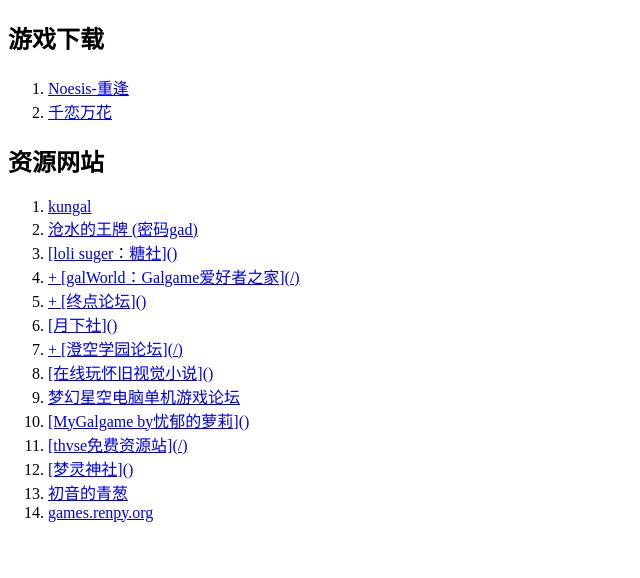
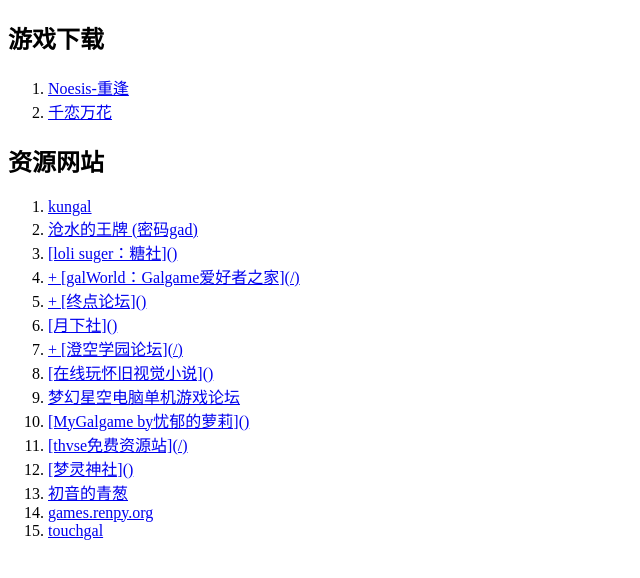
Before and after one commit to 2439905184/galgame-resouce-web, a plain HTML site: page index.html in a window 1280 px wide. Shown: the whole page, without its empty margins (0-640 px from the left). Drawn offline with Linux system fonts and the light colour scheme.

Commit message:
补充touchgal

```diff
--- a/index.html
+++ b/index.html
@@ -27,6 +27,7 @@
         <li><a href="https://www.mkwgame.com/">[梦灵神社]()</a></li>
         <li><a href="https://www.yngal.com">初音的青葱</a></li>
         <li><a href="https://games.renpy.org">games.renpy.org</a></li>
+        <li><a href="https://www.touchgal.io/">touchgal</a></li>
     </ol>
 </body>
 </html>
```
